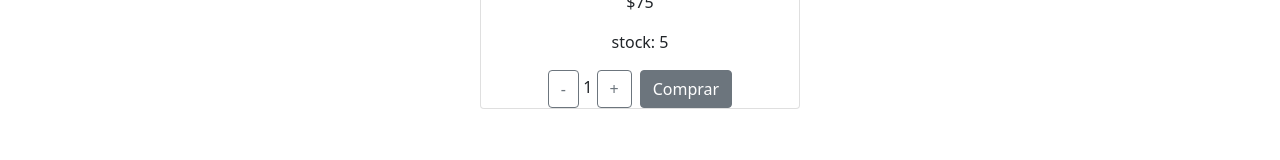
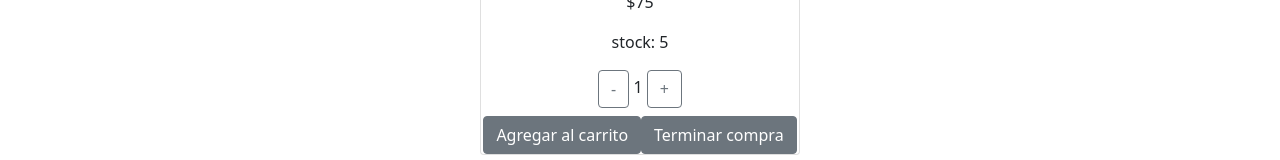
Before and after one commit to GiuliVelasco/MiTiendaEnReact, a React (Create React App) app: page /item/1 in a window 1280 px wide. Shown: the part 643-803 px from the top of the page. Built offline with nearby package versions, Linux system fonts and the light colour scheme.

Commit message:
desafio 7-sincronizar contador

```diff
--- a/src/App.js
+++ b/src/App.js
@@ -18,6 +18,7 @@ function App() {
         />
         <Route path="/about" element={<h1>About</h1>} />
         <Route path="*" element={<ItemListContainer />} />
+        <Route path='/cart' element={<h1>Carrito</h1>}/>
       </Routes>
     </div>
   );
--- a/src/components/ItemCount/ItemCount.js
+++ b/src/components/ItemCount/ItemCount.js
@@ -1,8 +1,10 @@
 import {useState} from 'react'
+import {useNavigate} from 'react-router-dom';
 import Button from 'react-bootstrap/Button'
 import Stack from 'react-bootstrap/Stack';
 
 const ItemCount = ({inicial, stock, funcionAgregar}) => {
+    const navigate = useNavigate()
     const [contador, setContador] = useState(inicial)
     const sumar = () => {
         if(contador < stock){
@@ -15,15 +17,22 @@ const ItemCount = ({inicial, stock, funcionAgregar}) => {
         }
     }
 
+    function irAlCarrito(){
+        navigate('/cart')
+    }
+
     return (
         <>
-        <Stack direction="horizontal" gap={2} style={{alignSelf:'center'}}>
+        <Stack direction="vertical" gap={2} style={{alignSelf:'center'}}>
             <div >
-            <Button variant="outline-secondary" onClick={restar}> - </Button>
-            <span className="numContador"> {contador} </span>
-            <Button variant="outline-secondary" onClick={sumar}> + </Button>
+                <Button variant="outline-secondary" onClick={restar}> - </Button>
+                <span className="numContador"> {contador} </span>
+                <Button variant="outline-secondary" onClick={sumar}> + </Button>
             </div>
-            <Button variant="secondary" onClick={()=>funcionAgregar(contador)}>Comprar</Button>
+            <div>
+                <Button variant="secondary" onClick={()=>funcionAgregar(contador)}>Agregar al carrito</Button>
+                <Button variant="secondary" onClick={irAlCarrito}>Terminar compra</Button>
+            </div>
         </Stack>
         </>
     )
--- a/src/components/ItemDetail/ItemDetail.js
+++ b/src/components/ItemDetail/ItemDetail.js
@@ -1,12 +1,20 @@
 import React, {useState} from 'react'
+//import {useNavigate} from 'react-router-dom';
 import ItemCount from "../ItemCount/ItemCount";
 
 const ItemDetail = ( {item} ) => {
-    console.log("este es el item", item);
+    //const navigate = useNavigate()
     const[mensaje, setMensaje] = useState(false)
-    const agregar = (cantidad) => {
-        setMensaje(`Agregaste ${cantidad} items en el carrito`)
+    const [contador, setContador] = useState(0)
+
+    const agregar = (quantityToAdd) => {
+        setMensaje(`Agregaste ${quantityToAdd} items en el carrito`)
+        setContador(quantityToAdd)
+        //navegar al cart
+        //navigate('/cart')
     }
+    console.log(contador,' productos en el carrito')
+
 
     return (
         <div style={{display:'flex', justifyContent:'center', alignItems:'center'}}>
--- a/src/components/ItemDetailContainer/ItemDetailContainer.js
+++ b/src/components/ItemDetailContainer/ItemDetailContainer.js
@@ -15,7 +15,6 @@ const ItemDetailContainer = () => {
     //        .then((res) => setItem(res))
     //        .catch((err) => alert("Ha ocurrido un error", err));
     //}, []);
-
 
     const getItem = (id) => {
         dataItem
```
